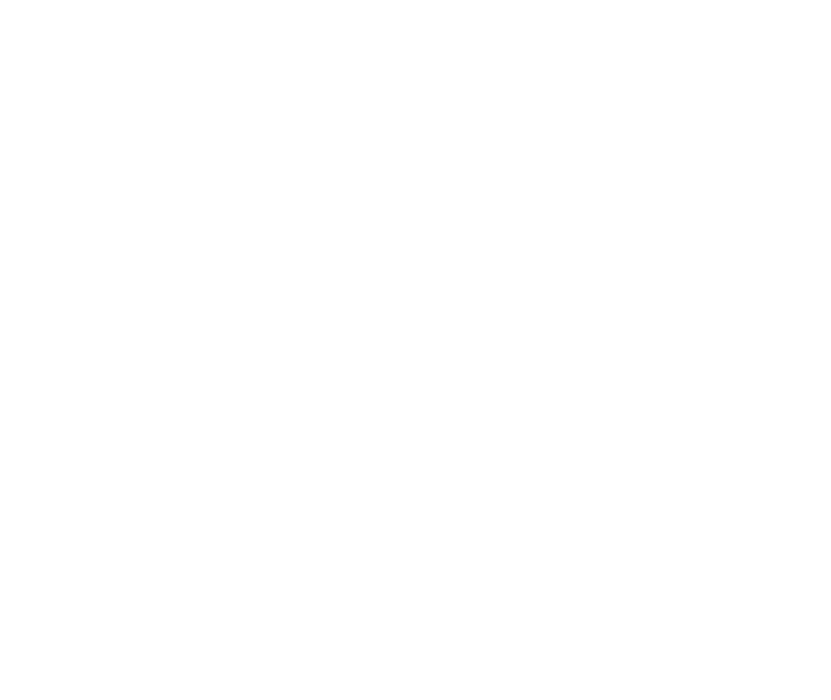
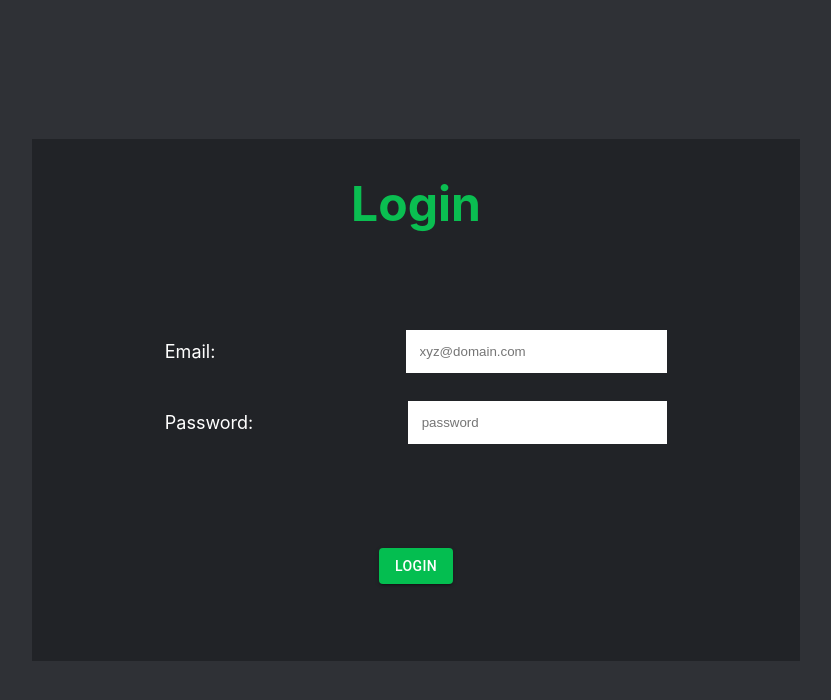
Before and after one commit to Tarunasudani/contacts-app, a React (Create React App) app in the folder contacts-frontend/: page /login in a window 1280 px wide. Before the commit this address had no page. Shown: the top 700 px of the page, without its empty margins (224-1055 px from the left). Built offline with nearby package versions, Linux system fonts and the light colour scheme.

Commit message:
register and login added

```diff
--- a/contacts-frontend/src/App.js
+++ b/contacts-frontend/src/App.js
@@ -1,5 +1,7 @@
 import { Route, Routes } from "react-router-dom";
 import LandingPage from "./components/LandingPage/LandingPage";
+import Login from "./components/LandingPage/Login";
+import Register from "./components/LandingPage/Register";
 import Phonebook from "./components/Phonebook/Phonebook";
 
 
@@ -7,8 +9,10 @@
 function App() {
   return (
     <Routes>
-      <Route path="/" element={<LandingPage />} />
+      <Route path="/" element={sessionStorage.getItem("sessionToken") ? <Phonebook />: <LandingPage />} />
       <Route path="/app" element={<Phonebook />} />
+      <Route path="/register" element={<Register />} />
+      <Route path="/login" element={<Login />} />
     </Routes>
   );
 }
--- /dev/null
+++ b/contacts-frontend/src/components/LandingPage/Auth.css
@@ -0,0 +1,22 @@
+.auth-field {
+    display: flex;
+    margin: 28px 0;
+    font-size: 18px;
+    align-items: center;
+    width: 100%;
+    justify-content: space-between;
+    flex-wrap: wrap;
+}
+
+.auth-field p{
+    color: white;
+    min-width: 85px;
+}
+
+.auth-field input{
+    background-color: white;
+    border: none;
+    color: black;
+    padding: 14px;
+    flex: 0.6 1;
+}
--- a/contacts-frontend/src/components/LandingPage/LandingPage.js
+++ b/contacts-frontend/src/components/LandingPage/LandingPage.js
@@ -1,6 +1,8 @@
 import Button from '@mui/material/Button';
 import CallIcon from '@mui/icons-material/Call';
+import ContactsIcon from '@mui/icons-material/Contacts';
 import "./LandingPage.css";
+import { Link } from 'react-router-dom';
 
 
 
@@ -10,12 +12,17 @@
         <div className="landing-page">
             <div className="main-section">
                 <h1>ContactsApp<br />
-                <CallIcon style={{fontSize: "135px", color: "white", paddingTop: "48px"}}/>
+                    <CallIcon style={{fontSize: "135px", color: "white", paddingTop: "48px"}}/>
+                    <ContactsIcon style={{fontSize: "135px", color: "#04BE50", paddingTop: "48px"}} />
                 </h1>
 
                 <div className="buttons">
-                    <Button variant="contained" style={{backgroundColor: "#04BE50", margin: "7px"}}>Register</Button>
-                    <Button variant="outlined" style={{color: "#04BE50", border: "1px solid #04BE50", margin: "7px"}}>Login</Button>
+                    <Link to="/register" style={{textDecoration: "none"}}>
+                        <Button variant="contained" style={{backgroundColor: "#04BE50", margin: "7px"}}>Register</Button>
+                    </Link>
+                    <Link to="/login" style={{textDecoration: "none"}}>
+                        <Button variant="outlined" style={{color: "#04BE50", border: "1px solid #04BE50", margin: "7px"}}>Login</Button>
+                    </Link>
                 </div>
             </div>
         </div>
--- /dev/null
+++ b/contacts-frontend/src/components/LandingPage/Login.js
@@ -0,0 +1,48 @@
+import "./Auth.css"
+import Button from '@mui/material/Button';
+import { useState } from "react";
+import { useDispatch, useSelector } from "react-redux";
+import {verifyUser} from "../../redux/actions/userActions";
+import { useNavigate } from "react-router-dom";
+import CircularProgress from '@mui/material/CircularProgress';
+function Login() {
+
+    const [email,setEmail] = useState("");
+    const [password, setPassword] = useState("");
+    const dispatch = useDispatch();
+    const navigate = useNavigate();
+    const userSelector = useSelector((state) => state.user);
+
+    return (
+        <div className="landing-page">
+            <div className="main-section">
+                <h1>Login</h1>
+                <div style={{width: "80%"}}>
+                    <div className="auth-field">
+                        <p>Email:</p>
+                        <input type="email" placeholder="xyz@domain.com" value={email} onChange={(e) => setEmail(e.target.value)}/>
+                    </div>
+                    <div className="auth-field">
+                        <p>Password:</p>
+                        <input type="password" placeholder="password" value={password} onChange={(e) => setPassword(e.target.value)}/>
+                    </div>
+
+                </div>
+                {
+                    userSelector.loading && <CircularProgress />
+                }
+                <Button
+                    variant="contained"
+                    onClick={() => {
+                        dispatch(verifyUser(email,password,navigate))
+                    }}
+                    style={{backgroundColor: "#04BE50", margin: "7px"}}
+                >
+                    Login
+                </Button>
+            </div>
+        </div>
+    )
+
+}
+export default Login;
--- /dev/null
+++ b/contacts-frontend/src/components/LandingPage/Register.js
@@ -0,0 +1,48 @@
+import "./Auth.css"
+import Button from '@mui/material/Button';
+import { useState } from "react";
+import { useDispatch, useSelector } from "react-redux";
+import {createUser} from "../../redux/actions/userActions";
+import { useNavigate } from "react-router-dom";
+import CircularProgress from '@mui/material/CircularProgress';
+
+function Register() {
+
+    const [email,setEmail] = useState("");
+    const [password, setPassword] = useState("");
+    const dispatch = useDispatch();
+    const navigate = useNavigate();
+    const userSelector = useSelector((state) => state.user);
+
+    return (
+        <div className="landing-page">
+            <div className="main-section">
+                <h1>Register</h1>
+                <div style={{width: "80%"}}>
+                    <div className="auth-field">
+                        <p>Email:</p>
+                        <input type="email" placeholder="xyz@domain.com" value={email} onChange={(e) => setEmail(e.target.value)}/>
+                    </div>
+                    <div className="auth-field">
+                        <p>Password:</p>
+                        <input type="password" placeholder="password" value={password} onChange={(e) => setPassword(e.target.value)}/>
+                    </div>
+                </div>
+                {
+                    userSelector.loading && <CircularProgress />
+                }
+                <Button
+                    variant="contained"
+                    onClick={() => {
+                        dispatch(createUser(email,password,navigate))
+                    }}
+                    style={{backgroundColor: "#04BE50", margin: "7px"}}
+                >
+                    Register
+                </Button>
+            </div>
+        </div>
+    )
+
+}
+export default Register;
--- a/contacts-frontend/src/components/Phonebook/Phonebook.js
+++ b/contacts-frontend/src/components/Phonebook/Phonebook.js
@@ -1,14 +1,9 @@
 import Sidebar from "./Sidebar";
 import "./Phonebook.css";
 import NewContact from "./NewContact";
-import { useEffect } from "react";
 import { useSelector } from "react-redux";
 
 function Phonebook() {
-
-    useEffect(() => {
-        sessionStorage.setItem("sessionToken","eyJhbGciOiJIUzI1NiJ9.eyJqdGkiOiIzIiwiaWF0IjoxNjQyNTc1NDg4LCJzdWIiOiJ0ZW1wMkBnbWFpbC5jb20iLCJpc3MiOiJDb250YWN0c0FwaSIsImV4cCI6MTY0MjU4NDQ4OH0.sJkD_H9EoDT-2mvkU6HfRKwt1e6FC9nCJOjm-8WKxRY")
-    });
 
     const contactSelector = useSelector((state) => state.contact);
 
--- a/contacts-frontend/src/redux/actions/actionTypes.js
+++ b/contacts-frontend/src/redux/actions/actionTypes.js
@@ -6,3 +6,9 @@
 export const CREATE_NEW_CONTACT_FAILURE = "CREATE_NEW_CONTACT_FAILURE";
 export const CANCEL_NEW_CONTACT = "CANCEL_NEW_CONTACT";
 export const UPDATE_NEW_CONTACT = "UPDATE_NEW_CONTACT";
+
+
+
+export const AUTH = "AUTH";
+export const AUTH_SUCCESS = "AUTH_SUCCESS";
+export const AUTH_FAILURE = "AUTH_FAILURE";
--- /dev/null
+++ b/contacts-frontend/src/redux/actions/userActions.js
@@ -0,0 +1,75 @@
+import axios from "axios";
+import { AUTH, AUTH_FAILURE, AUTH_SUCCESS } from "./actionTypes";
+
+export const auth = () => {
+    return {
+        type: AUTH,
+    }
+}
+
+export const authSuccess = () => {
+    return {
+        type: AUTH_SUCCESS
+    }
+}
+
+export const authFailure = (error) => {
+    return {
+        type: AUTH_FAILURE,
+        payload: error
+    }
+}
+
+export const createUser = (email, password, navigate) => {
+    return (dispatch) => {
+        dispatch(auth())
+        axios({
+            method: 'post',
+            url: '/user/new',
+            baseURL: 'http://localhost:8080',
+            headers: {
+                'Authorization': sessionStorage.getItem("sessionToken"),
+                'Content-Type': "application/json"
+            },
+            data: {
+                "email": email,
+                "password": password,
+            },
+        })
+            .then(response => {
+                sessionStorage.setItem("sessionToken", response.data.sessionToken);
+                dispatch(authSuccess());
+                navigate("/app");
+            })
+            .catch(error => {
+                dispatch(authFailure(error.message));
+            })
+    }
+}
+
+export const verifyUser = (email, password, navigate) => {
+    return (dispatch) => {
+        dispatch(auth())
+        axios({
+            method: 'post',
+            url: '/user/login',
+            baseURL: 'http://localhost:8080',
+            headers: {
+                'Authorization': sessionStorage.getItem("sessionToken"),
+                'Content-Type': "application/json"
+            },
+            data: {
+                "email": email,
+                "password": password,
+            },
+        })
+            .then(response => {
+                sessionStorage.setItem("sessionToken", response.data.sessionToken);
+                dispatch(authSuccess());
+                navigate("/app");
+            })
+            .catch(error => {
+                dispatch(authFailure(error.message));
+            })
+    }
+}
--- /dev/null
+++ b/contacts-frontend/src/redux/reducers/userReducer.js
@@ -0,0 +1,40 @@
+import { AUTH, AUTH_FAILURE, AUTH_SUCCESS } from "../actions/actionTypes";
+
+const initialState = {
+    loading: false,
+    auth: false,
+    error: null,
+}
+
+
+const userReducer = (prevState = initialState, action) => {
+    switch(action.type) {
+        case AUTH:
+            return {
+                ...prevState,
+                loading: true,
+            }
+
+        case AUTH_SUCCESS:
+            return {
+                ...prevState,
+                loading: false,
+                auth: true,
+                error: null,
+            }
+
+        case AUTH_FAILURE:
+            return {
+                ...prevState,
+                loading: false,
+                auth: false,
+                error: action.payload
+            }
+
+
+        default:
+            return prevState
+    }
+}
+
+export default userReducer;
--- a/contacts-frontend/src/redux/store.js
+++ b/contacts-frontend/src/redux/store.js
@@ -1,10 +1,12 @@
 import { configureStore} from "@reduxjs/toolkit";
 import contactReducer from "./reducers/contactReducer";
+import userReducer from "./reducers/userReducer";
 import thunk from "redux-thunk";
 
 export default configureStore({
     reducer: {
         contact: contactReducer,
+        user: userReducer,
     },
     middleware: [thunk]
 })
```
Also changed, not shown: 1 other file (tests, documents, lock files or other folders).
